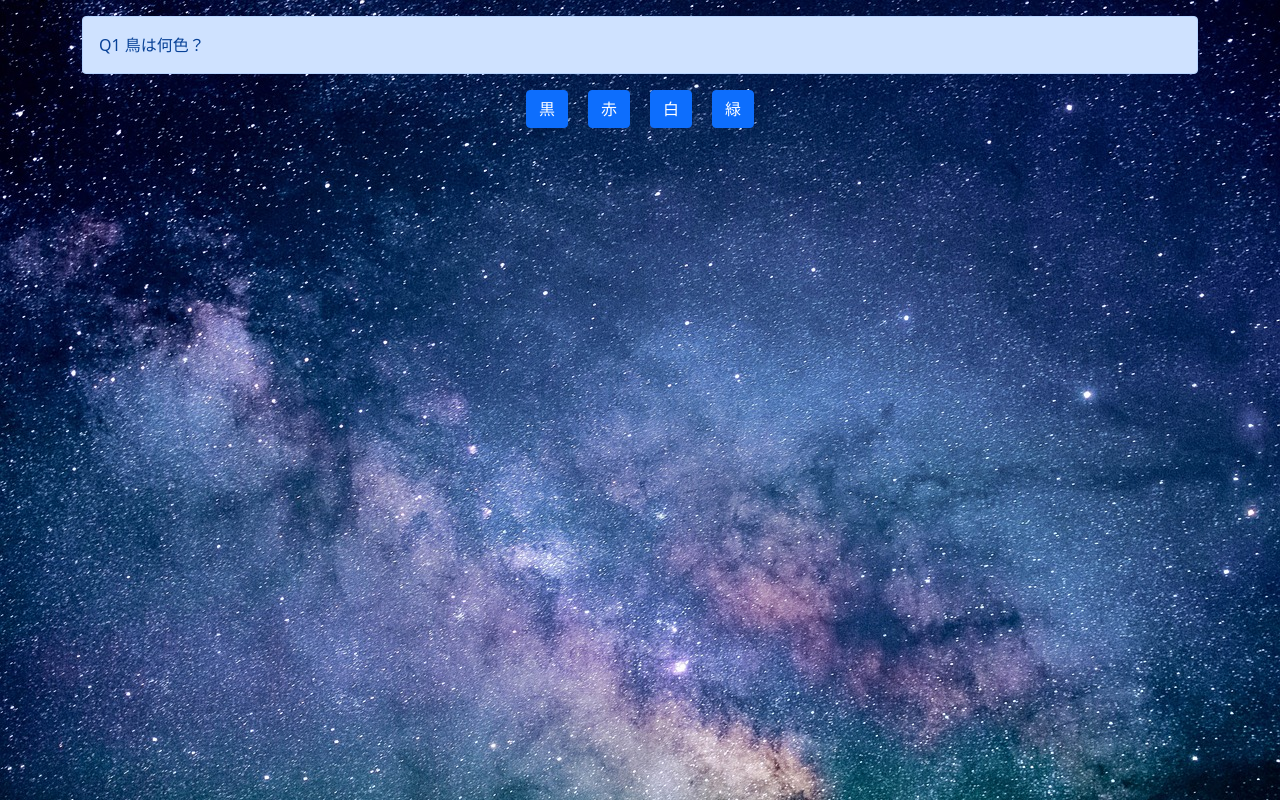
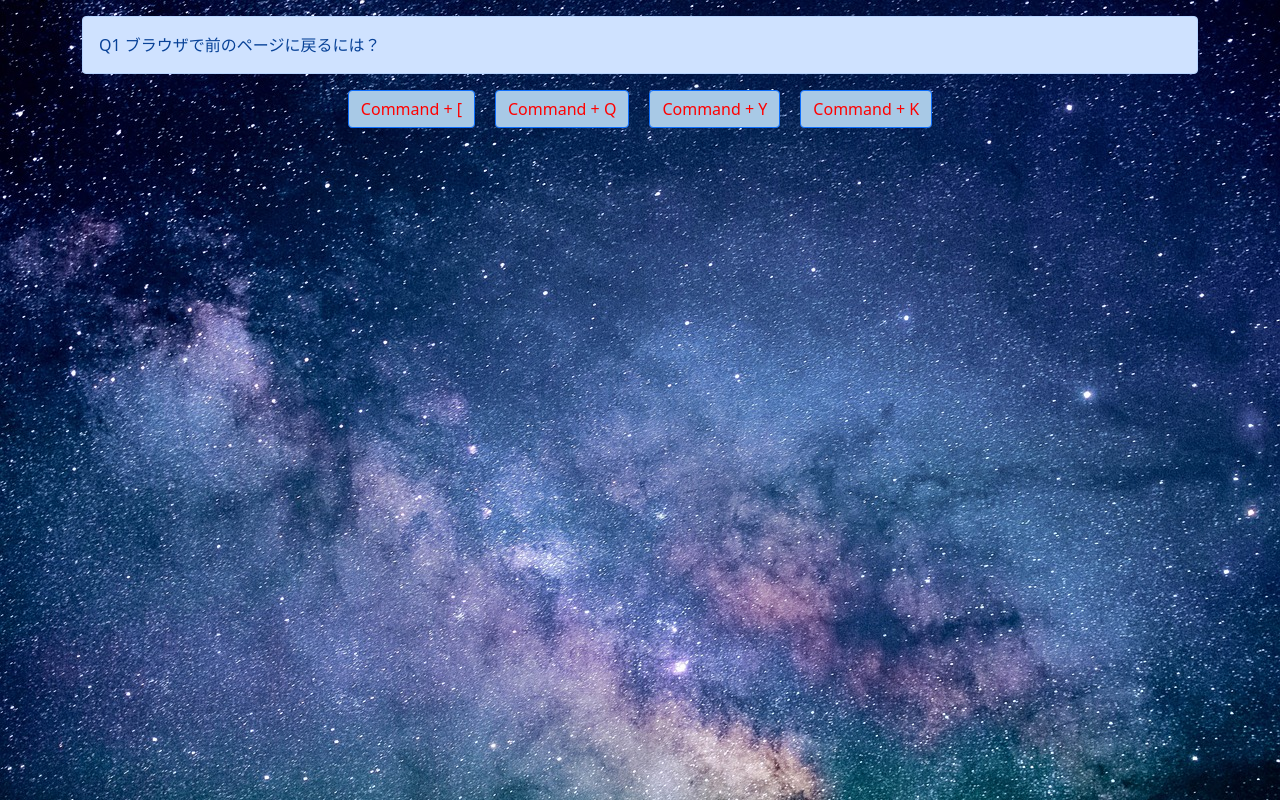
Before and after one commit to yuki-sss/qiuz, a plain HTML site: page index.html in a window 1280 px wide. Drawn offline with nearby package versions, Linux system fonts and the light colour scheme.

Commit message:
問題文を書き換え

```diff
--- a/app.js
+++ b/app.js
@@ -7,24 +7,24 @@ window.addEventListener("load", function () {
 
 const quiz = [
   {
-    question: "Q1 鳥は何色？",
-    answers: ["黒", "赤", "白", "緑"],
-    correct: "緑",
+    question: "Q1 ブラウザで前のページに戻るには？",
+    answers: ["Command + [", "Command + Q", "Command + Y", "Command + K"],
+    correct: "Command + [",
   },
   {
-    question: "soraは何色？",
-    answers: ["黒", "赤", "白", "緑"],
-    correct: "赤",
+    question: "アプリケーションを閉じるためには？",
+    answers: ["Command + Y", "Command + K", "Command + Q", "Command + M"],
+    correct: "Command + Q",
   },
   {
-    question: "髪は何色？",
-    answers: ["黒", "赤", "白", "緑"],
-    correct: "黒",
+    question: "ウィンドウを最小化するには？",
+    answers: ["Command + K", "Command + Y", "Command + M", "Command + Q"],
+    correct: "Command + M",
   },
   {
-    question: "米は何色？",
-    answers: ["黒", "赤", "白", "緑"],
-    correct: "白",
+    question: "履歴ページを開くには？",
+    answers: ["Command + Q", "Command + Y", "Command + K", "Command + M"],
+    correct: "Command + Y",
   },
 ];
 
@@ -63,6 +63,7 @@ const clickHandler = (e) => {
     window.alert(
       "終了！あなたの正解数は" + score + "/" + quizLength + "です！"
     );
+    location.reload(true);
   }
 };
 
--- a/style.css
+++ b/style.css
@@ -6,3 +6,8 @@ body {
   justify-content: center;
   gap: 20px;
 }
+
+.answers > button {
+  color: red;
+  background-color: rgb(168, 201, 230);
+}
```
